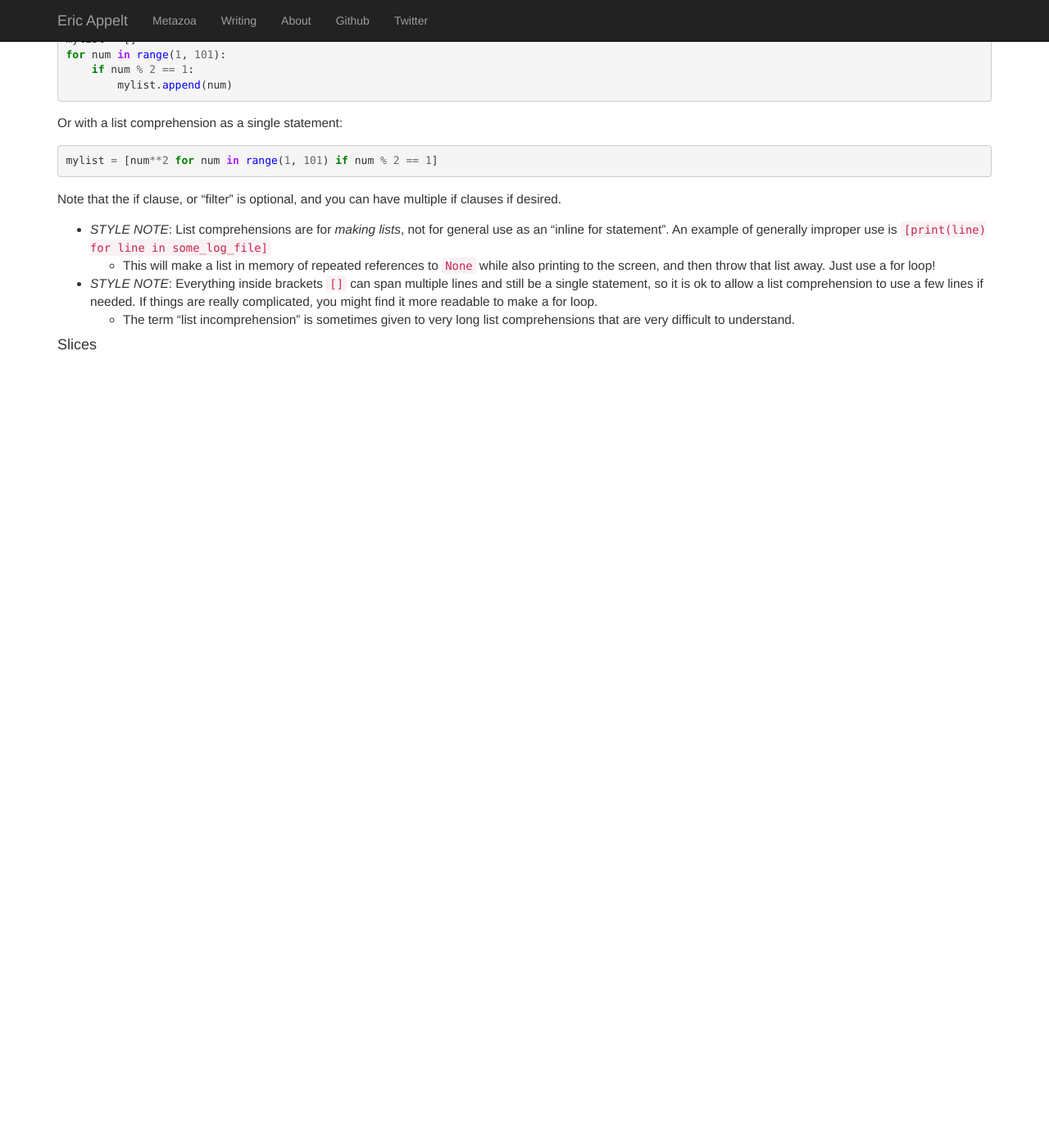
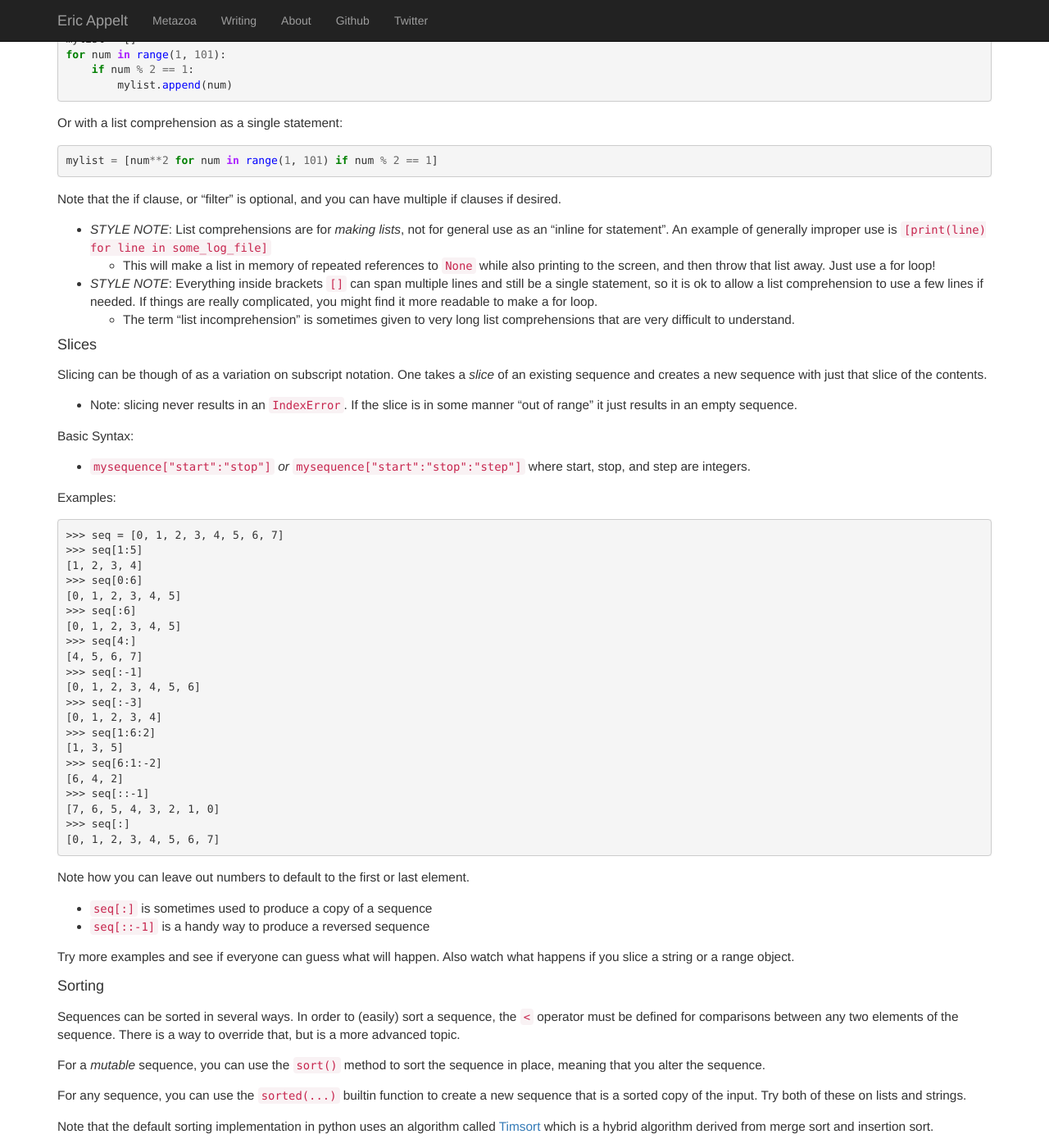
Before and after one commit to appeltel/website-ericappelt, a Jekyll site: the page built from pythonclass/session2.md, in a window 1280 px wide and 1400 px high, scrolled down 4583 px. Shown: the whole window at 82% size. Built offline with Jekyll 4.4.1, drawn with Linux system fonts in a browser that asks for light colours; nearby versions of some CDN libraries; before the commit the page ends 5024 px from its top, so only the background shows below that.

Commit message:
Finish session 2 notes

```diff
--- a/pythonclass/session2.md
+++ b/pythonclass/session2.md
@@ -305,3 +305,67 @@ if clauses if desired.
     comprehensions that are very difficult to understand.
 
 #### Slices
+
+Slicing can be though of as a variation on subscript notation.
+One takes a _slice_ of an existing sequence and creates a new sequence
+with just that slice of the contents.
+
+* Note: slicing never results in an `IndexError`. If the slice is
+  in some manner "out of range" it just results in an empty sequence.
+
+Basic Syntax:
+
+* `mysequence["start":"stop"]` *or* `mysequence["start":"stop":"step"]` where
+  start, stop, and step are integers.
+
+Examples:
+
+{% highlight pycon %}
+>>> seq = [0, 1, 2, 3, 4, 5, 6, 7]
+>>> seq[1:5]
+[1, 2, 3, 4]
+>>> seq[0:6]
+[0, 1, 2, 3, 4, 5]
+>>> seq[:6]
+[0, 1, 2, 3, 4, 5]
+>>> seq[4:]
+[4, 5, 6, 7]
+>>> seq[:-1]
+[0, 1, 2, 3, 4, 5, 6]
+>>> seq[:-3]
+[0, 1, 2, 3, 4]
+>>> seq[1:6:2]
+[1, 3, 5]
+>>> seq[6:1:-2]
+[6, 4, 2]
+>>> seq[::-1]
+[7, 6, 5, 4, 3, 2, 1, 0]
+>>> seq[:]
+[0, 1, 2, 3, 4, 5, 6, 7]
+{% endhighlight %}
+
+Note how you can leave out numbers to default to the first or last element.
+
+* `seq[:]` is sometimes used to produce a copy of a sequence
+* `seq[::-1]` is a handy way to produce a reversed sequence
+
+Try more examples and see if everyone can guess what will happen. Also watch
+what happens if you slice a string or a range object.
+
+#### Sorting
+
+Sequences can be sorted in several ways. In order to (easily) sort a
+sequence, the `<` operator must be defined for comparisons between any
+two elements of the sequence. There is a way to override that, but is a
+more advanced topic.
+
+For a *mutable* sequence, you can use the `sort()` method to sort the
+sequence in place, meaning that you alter the sequence.
+
+For any sequence, you can use the `sorted(...)` builtin function to create
+a new sequence that is a sorted copy of the input. Try both of these
+on lists and strings.
+
+Note that the default sorting implementation in python uses an algorithm
+called [Timsort](https://en.wikipedia.org/wiki/Timsort) which is a
+hybrid algorithm derived from merge sort and insertion sort.
```
